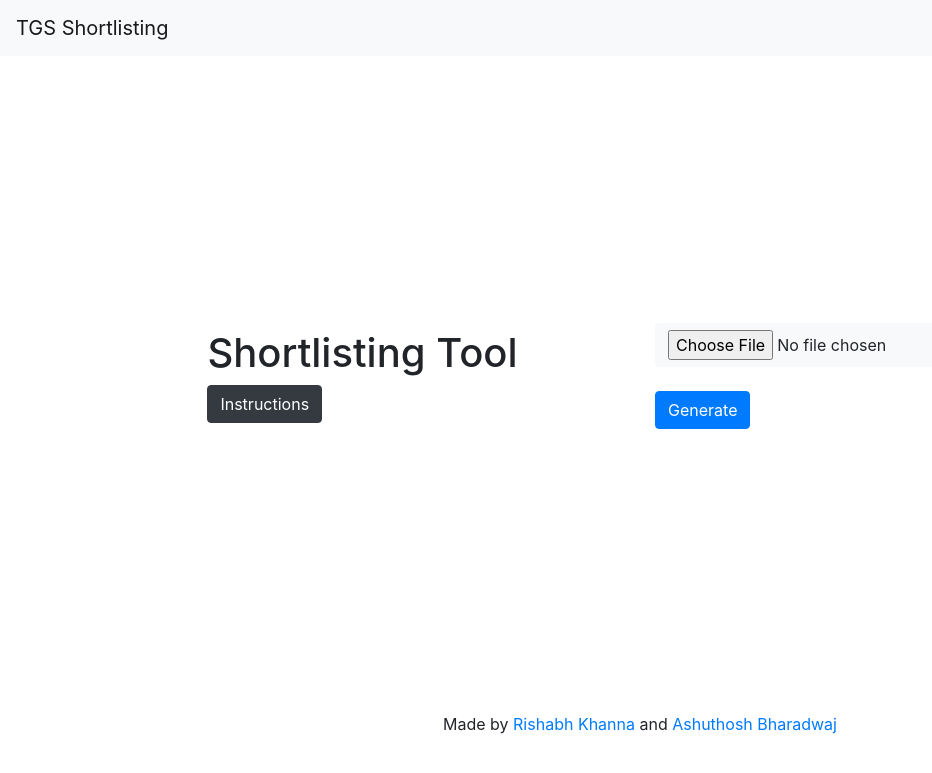
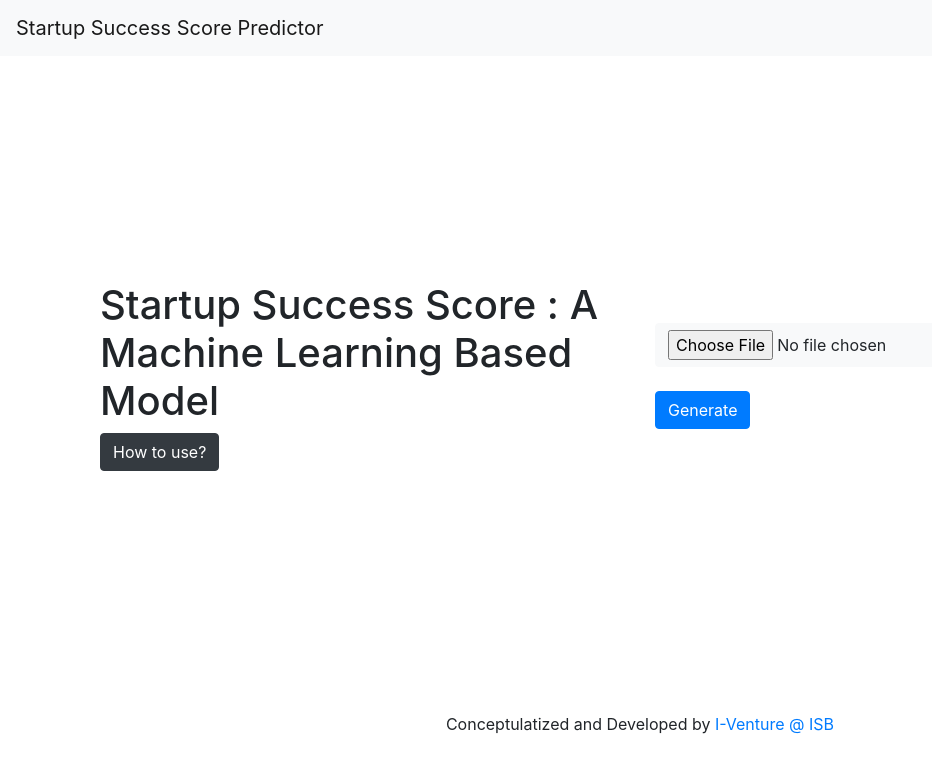
Before and after one commit to RishKhanna/StartUp_pred, a Flask app: page / in a window 1280 px wide. Shown: the top 773 px of the page, without its empty margins (0-932 px from the left). Run offline with Flask 2, Linux system fonts and the light colour scheme; some libraries are stand-ins or nearby versions.

Commit message:
Cosmetic changes

```diff
--- a/templates/base.html
+++ b/templates/base.html
@@ -4,6 +4,7 @@
 		<!-- Required meta tags -->
 		<meta charset="utf-8">
 		<meta name="viewport" content="width=device-width, initial-scale=1, shrink-to-fit=no">
+		<link rel="icon" type="image/x-icon" href="https://i-venture.org/wp-content/uploads/2022/07/cropped-Favicon-32x32.png">
 
 		<!-- Bootstrap CSS -->
 		<link rel="stylesheet" href="./static/css/bootstrap.min.css" crossorigin="anonymous">
@@ -16,7 +17,7 @@
 	<body>
 		<!-- Nav starts -->
 		<nav class="navbar navbar-expand-md navbar-light bg-light">
-				<a class="navbar-brand" href="{{ url_for('index')}}">TGS Shortlisting</a>
+				<a class="navbar-brand" href="{{ url_for('index')}}">Startup Success Score Predictor</a>
 				 <button class="navbar-toggler" type="button" data-toggle="collapse" data-target="#navbarNav" aria-controls="navbarNav" aria-expanded="false" aria-label="Toggle navigation">
 						<span class="navbar-toggler-icon"></span>
 				</button>
@@ -29,9 +30,9 @@
 				<!-- left heading -->
 				<div class="d-flex justify-content-center align-items-center col-md-6">
 					<div>
-						<h1>Shortlisting Tool</h1>
+						<h1>Startup Success Score : A Machine Learning Based Model</h1>
 						<button type="button" class="btn btn-dark" data-toggle="modal" data-target="#instructions_modal">
-							Instructions
+							How to use?
 						</button>
 					</div>
 				</div>
@@ -44,7 +45,7 @@
 					<div class="modal-dialog modal-dialog-centered" role="document">
 						<div class="modal-content">
 							<div class="modal-header">
-								<h5 class="modal-title" id="exampleModalLongTitle">Instructions</h5>
+								<h5 class="modal-title" id="exampleModalLongTitle">How to use?</h5>
 								<button type="button" class="close" data-dismiss="modal" aria-label="Close">
 									<span aria-hidden="true">&times;</span>
 								</button>
@@ -74,8 +75,8 @@
 
 		<!-- Footer starts -->
 		<footer>
-				<div class="footer-copyright text-center py-3">Made by
-						<a href="https://github.com/RishKhanna">Rishabh Khanna</a> and <a href="https://github.com/ashuthosh-bharadwaj">Ashuthosh Bharadwaj</a>
+				<div class="footer-copyright text-center py-3"> Conceptulatized and Developed by
+					<a href="https://i-venture.org/"> I-Venture @ ISB </a>
 				</div>
 		</footer>
 		<!-- Footer end -->
--- a/templates/index.html
+++ b/templates/index.html
@@ -4,7 +4,7 @@
 <link rel="stylesheet" type="text/css" href="./static/css/style.css">
 {% endblock %}
 
-{% block title %} TGS Shortlisting {% endblock %}
+{% block title %} Startup Success Score {% endblock %}
 
 {% block content %}
 		{% if result_after_pred %}
```
